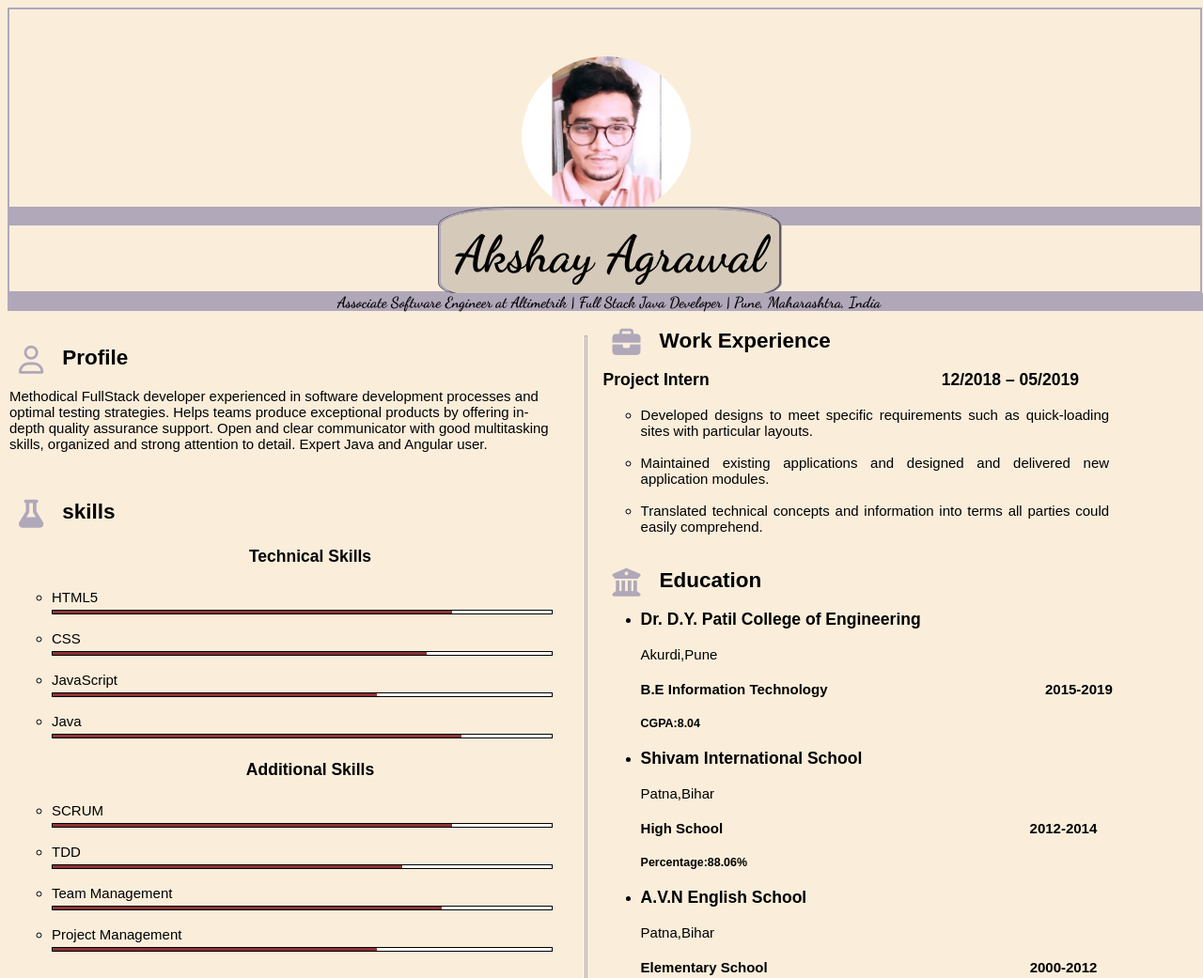
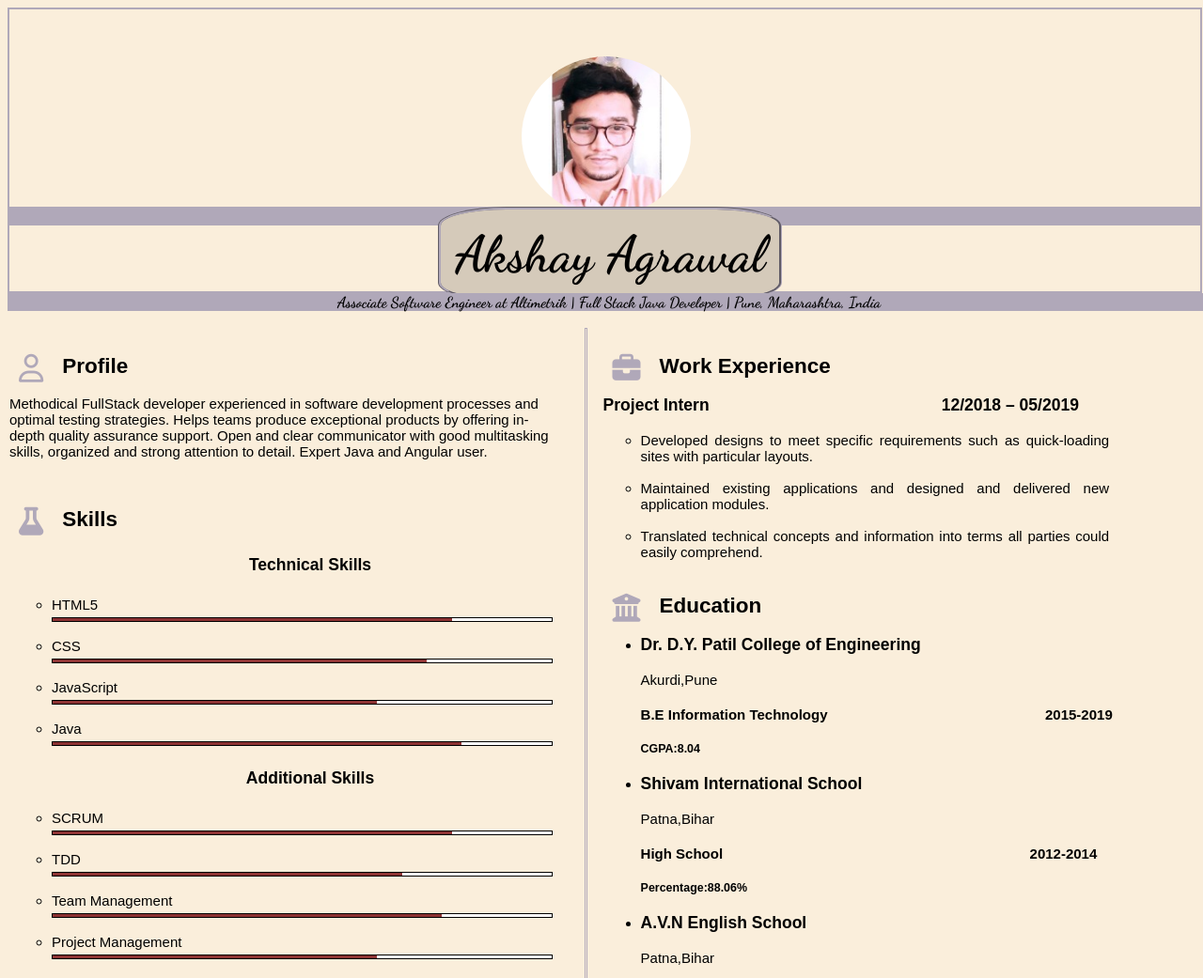
Before and after one commit to akshayagrawal87/GuviBootCamp, a plain HTML site: page day5/Resume/index.html in a window 1280 px wide. Shown: the top 1041 px of the page at 94% size. Drawn offline with Linux system fonts and the light colour scheme.

Commit message:
fixed bugs in resume task

```diff
--- a/day5/Resume/index.css
+++ b/day5/Resume/index.css
@@ -1,3 +1,7 @@
+html {
+    scroll-behavior: smooth;
+}
+
 body {
 
     font-family: 'Dancing Script',
@@ -103,7 +107,7 @@ body {
     height: auto;
     position: relative;
     margin-left: auto;
-
+    margin-top: 10px
 }
 
 .icons {
--- a/day5/Resume/index.html
+++ b/day5/Resume/index.html
@@ -27,6 +27,7 @@
         </div>
         <div id="details">
             <div class="split left">
+                <br>
                 <div id="profile newField">
                     <span>
                         <i class="far fa-user fa-2x icons"></i>
@@ -46,7 +47,7 @@
                 <div id="skills newField">
                     <span>
                         <i class="fas fa-flask fa-2x icons "></i>
-                        <h2>skills</h2>
+                        <h2>Skills</h2>
                     </span>
 
                     <div class="listOfSkills">
@@ -134,6 +135,7 @@
             <hr class=vl width="1" size="1100">
             <!-- <div class="vl"></div> -->
             <div class="split right">
+                <br>
                 <div id="workExp newField">
                     <span>
                         <i class="fas fa-briefcase fa-2x icons"></i>
```
